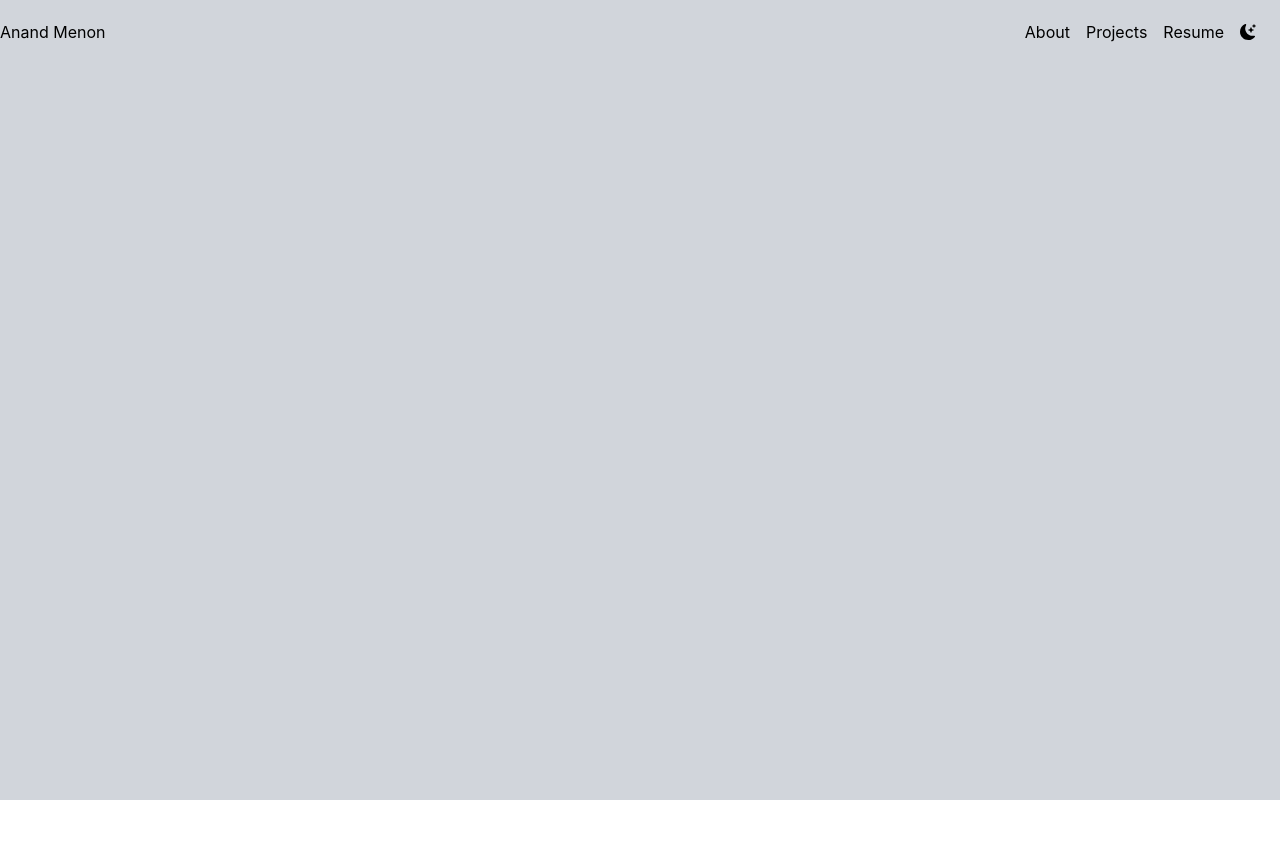
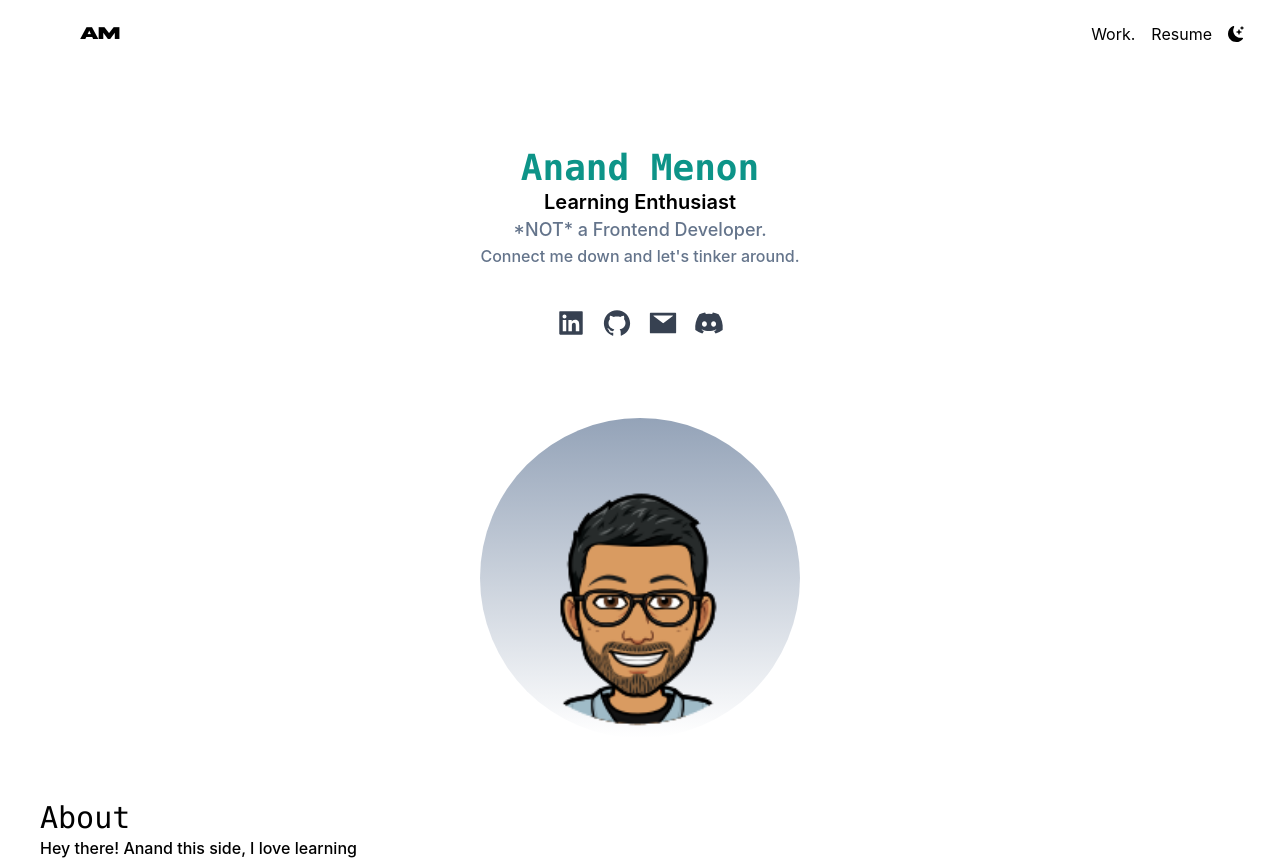
Before and after one commit to anandsm08/reactportfolio, a Next.js app: page / in a window 1280 px wide. Before the commit the page ends 800 px from the top, so only its background shows below. Built offline with nearby package versions, Linux system fonts and the light colour scheme.

Commit message:
commit 1.1:Landing/Home Page

```diff
--- a/pages/index.js
+++ b/pages/index.js
@@ -1,7 +1,10 @@
 import Head from "next/head";
+
+import { BsMoonStarsFill } from "react-icons/bs";
+import { AiFillBehanceCircle, AiFillGithub, AiFillLinkedin, AiFillMail } from "react-icons/ai";
+import { FaDiscord } from "react-icons/fa";
 import Image from "next/image";
-import styles from "../styles/Home.module.css";
-import { BsMoonStarsFill } from "react-icons/bs";
+import yoo from "../public/yoo.png";
 
 export default function Home() {
   return (
@@ -9,26 +12,60 @@ export default function Home() {
       <Head>
         <title>Anand&apos;s Portfolio</title>
         <meta name="description" content="Generated by create next app" />
-        <link rel="icon" href="/favicon.ico" />
+        <link rel="icon" href="/icon_1.png" />
       </Head>
 
       <main>
-        <section className="min-h-screen bg-gray-300">
-          <nav className="py-5 mb-10 flex justify-between">
-            <h1>Anand Menon</h1>
-            <ul className="px-2  flex items-center">
-              <li className="ml-4">About</li>
-              <li className="ml-4">Projects</li>
-              <li className="ml-4 ">
+        <section className="min-h-screen ">
+
+          {/* <div className=" flex  justify-between items-center">
+
+          </div> */}
+          <nav className="py-5 mb-10 flex justify-between ">
+          <h1 className=" text-lg ml-20 font-akira ">AM</h1>
+            <ul className="  flex  mr-5 items-center ">
+
+
+
+              <li className="ml-4   text-md ">Work.</li>
+              <li className=" ml-4 text-md ">
                 <a href="#">Resume</a>
               </li>
 
               <li className="ml-4 mr-4">
-                <BsMoonStarsFill />
+                <BsMoonStarsFill className=" " />
               </li>
             </ul>
           </nav>
+
+            <div className=" pt-10 py-10 px-20 text-center ">
+                <h2 className="font-bold text-4xl font-mono text-teal-600 ">Anand Menon</h2>
+                <h3 className="font-semibold text-xl  "> Learning Enthusiast </h3>
+                <p className= " font-medium text-lg text-slate-500"> *NOT* a Frontend Developer. </p>
+                <p className= " font-medium text-md text-slate-500"> Connect me down and let&apos;s tinker around. </p>
+            </div>
+
+            <div className=" flex  justify-center ml-10 mr-10  gap-4 text-3xl text-gray-700 ">
+              <a href="https://linkedin.com/in/anandsm08"><AiFillLinkedin /></a>
+              <a href="https://github.com/anandsm08"><AiFillGithub /></a>
+              <a href="mailto:codinand@gmail.com"><AiFillMail /></a>
+              <a href="https://discordapp.com/users/264769172104413196"><FaDiscord /></a>
+            </div>
+
+            <div className=" relative mx-auto  mt-20 py-20 h-80 w-80">
+              <Image src={yoo} alt=""  className="bg-gradient-to-b from-slate-400  to-white rounded-full" layout="fill" objectFit="cover"/>
+            </div>
         </section>
+
+          <section>
+            <div className="mx-10 ">
+              <h2 className="text-3xl font-mono">About</h2>
+              <p className="font-medium">Hey there! Anand this side, I love learning </p>
+            </div>
+
+          </section>
+
+
       </main>
     </div>
   );
--- a/tailwind.config.js
+++ b/tailwind.config.js
@@ -5,7 +5,11 @@ module.exports = {
     "./components/**/*.{js,ts,jsx,tsx}",
   ],
   theme: {
-    extend: {},
+    extend: {
+      fontFamily: {
+        akira: 'Akira'
+      }
+    },
   },
   plugins: [],
 }
```
Also changed, not shown: public/icon_1.png (added), public/yoo.png (added).
